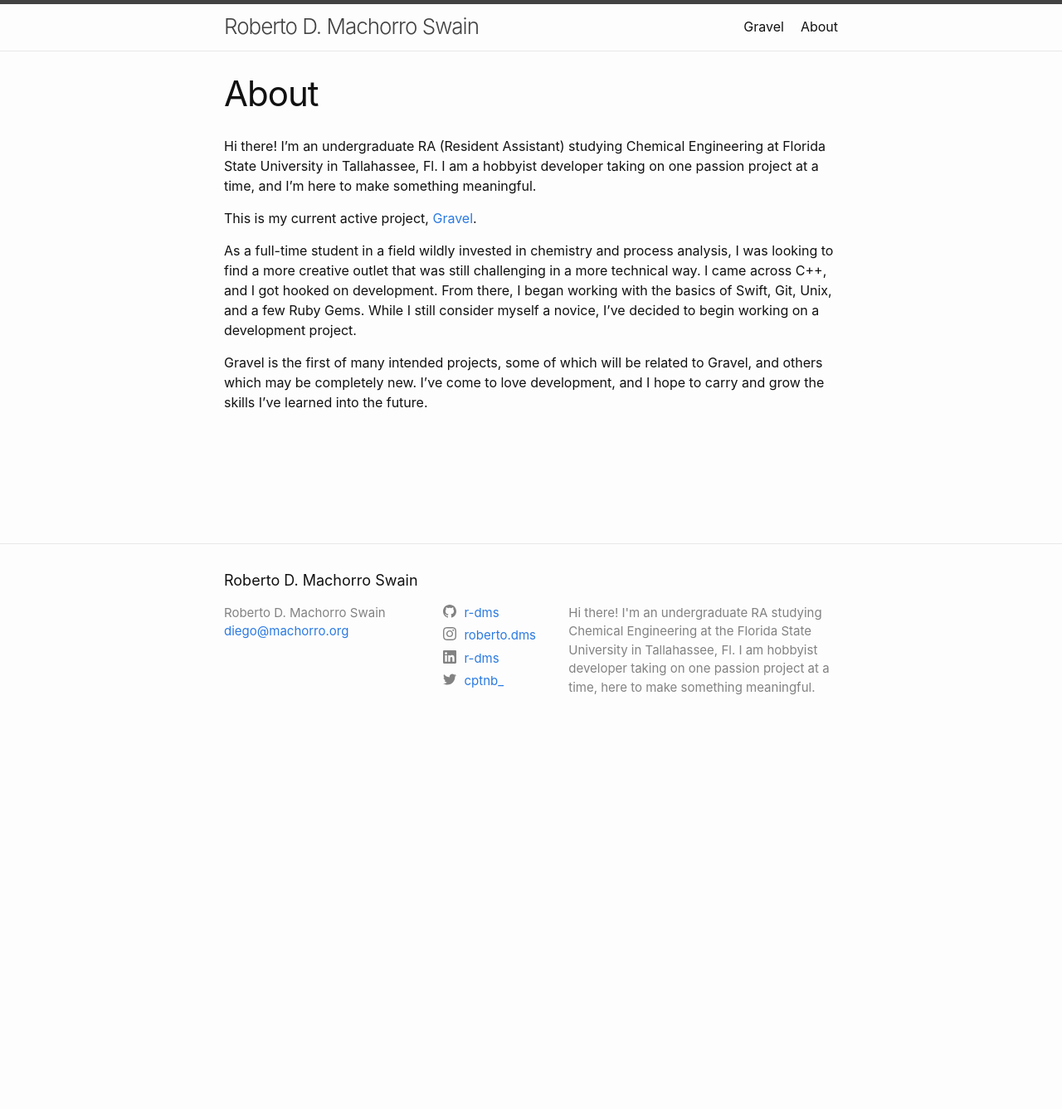
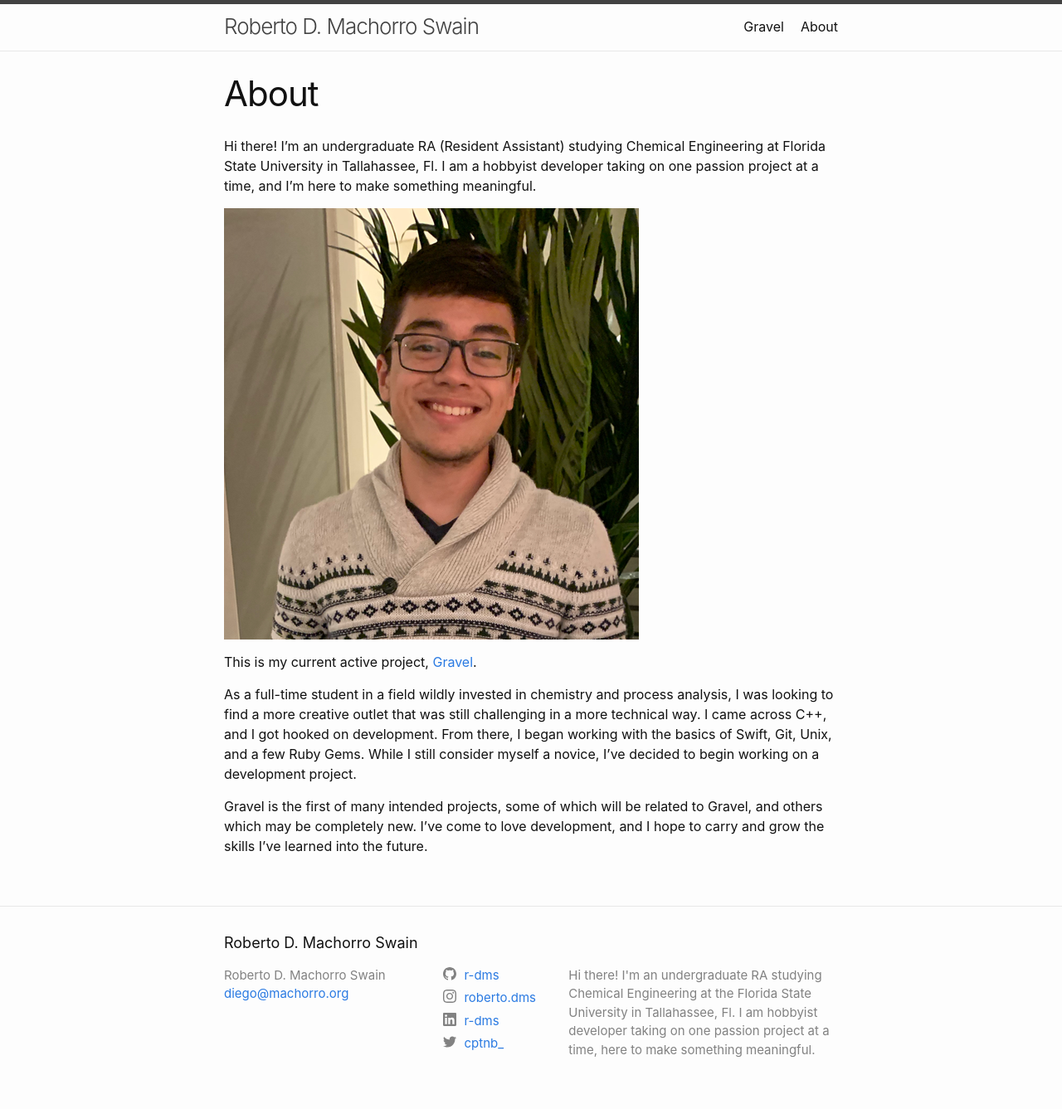
Before and after one commit to r-dms/r-dms.github.io, a Jekyll site: the page built from about.markdown, in a window 1280 px wide. Shown: the whole page at 83% size. Built offline with Jekyll 4.4.1, drawn with Linux system fonts in a browser that asks for light colours; before the commit the page ends 900 px from its top, so only the background shows below that.

Commit message:
Added image to about page

```diff
--- a/about.markdown
+++ b/about.markdown
@@ -7,6 +7,8 @@ permalink: /about/
 Hi there! I'm an undergraduate RA (Resident Assistant) studying Chemical Engineering at Florida State University in Tallahassee, Fl. I am a hobbyist developer taking on one passion project at a time, and I'm here to make
 something meaningful.
 
+![Hello! This is me :)](/assets/profile.png){:class="img-responsive"}
+
 This is my current active project, [Gravel](https://r-dms.github.io/gravel).
 
 As a full-time student in a field wildly invested in chemistry and process analysis, I was looking to find a more creative outlet that was still challenging in a more technical way. I came across C++, and I got hooked on development. From there, I began working with the basics of Swift, Git, Unix, and a few Ruby Gems. While I still consider myself a novice, I've decided to begin working on a development project.
```
Also changed, not shown: assets/profile.png (added).
